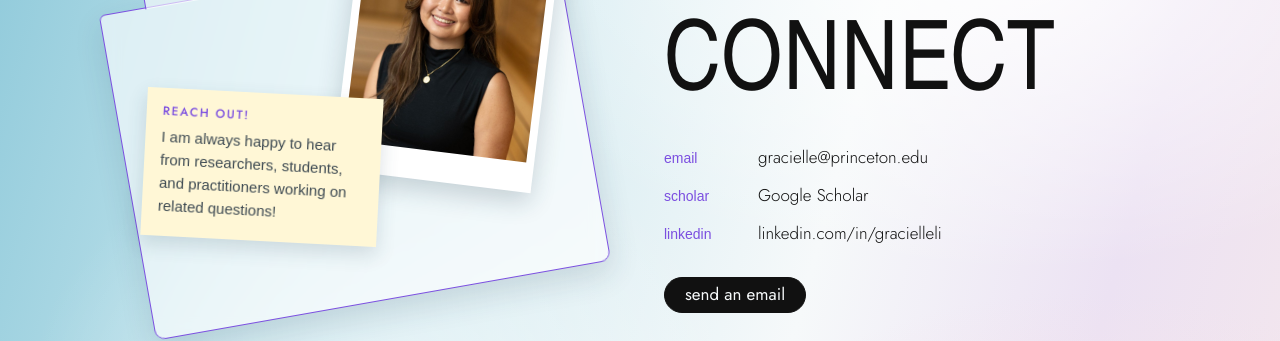
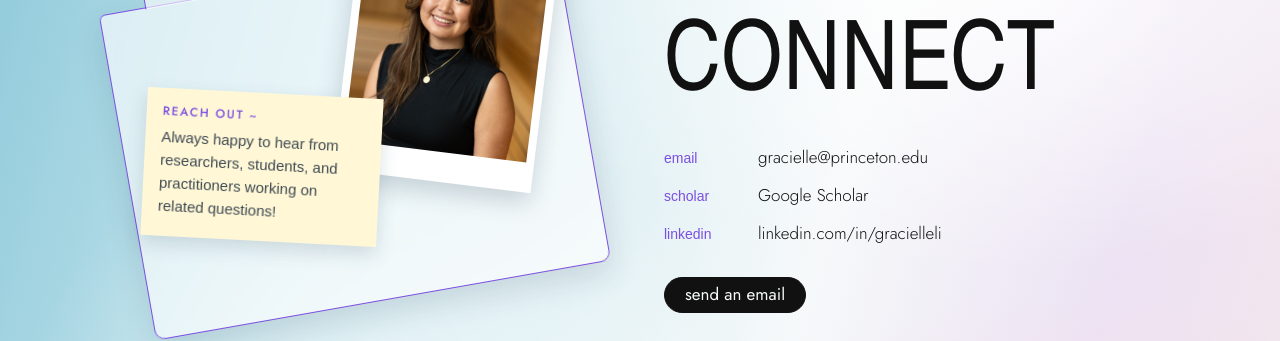
Before and after one commit to gracielleli/gracielleli.github.io, a Jekyll site: the page built from contact.html, in a window 1280 px wide. Shown: the part 222-563 px from the top of the page. Built offline with Jekyll 4.4.1, drawn with Linux system fonts in a browser that asks for light colours; some web fonts are replaced.

Commit message:
Update contact.html

```diff
--- a/contact.html
+++ b/contact.html
@@ -10,8 +10,8 @@ nav: contact
     <div class="polaroid polaroid-md contact-photo" aria-hidden="true"><img src="assets/img/headshot-2.jpg" alt=""></div>
     <div class="clip" aria-hidden="true"></div>
     <div class="sticky contact-note">
-      <span class="sticky-title">Reach out!</span>
-      I am always happy to hear from researchers, students, and practitioners working on related questions!
+      <span class="sticky-title">Reach out ~</span>
+      Always happy to hear from researchers, students, and practitioners working on related questions!
     </div>
   </div>
 
```
